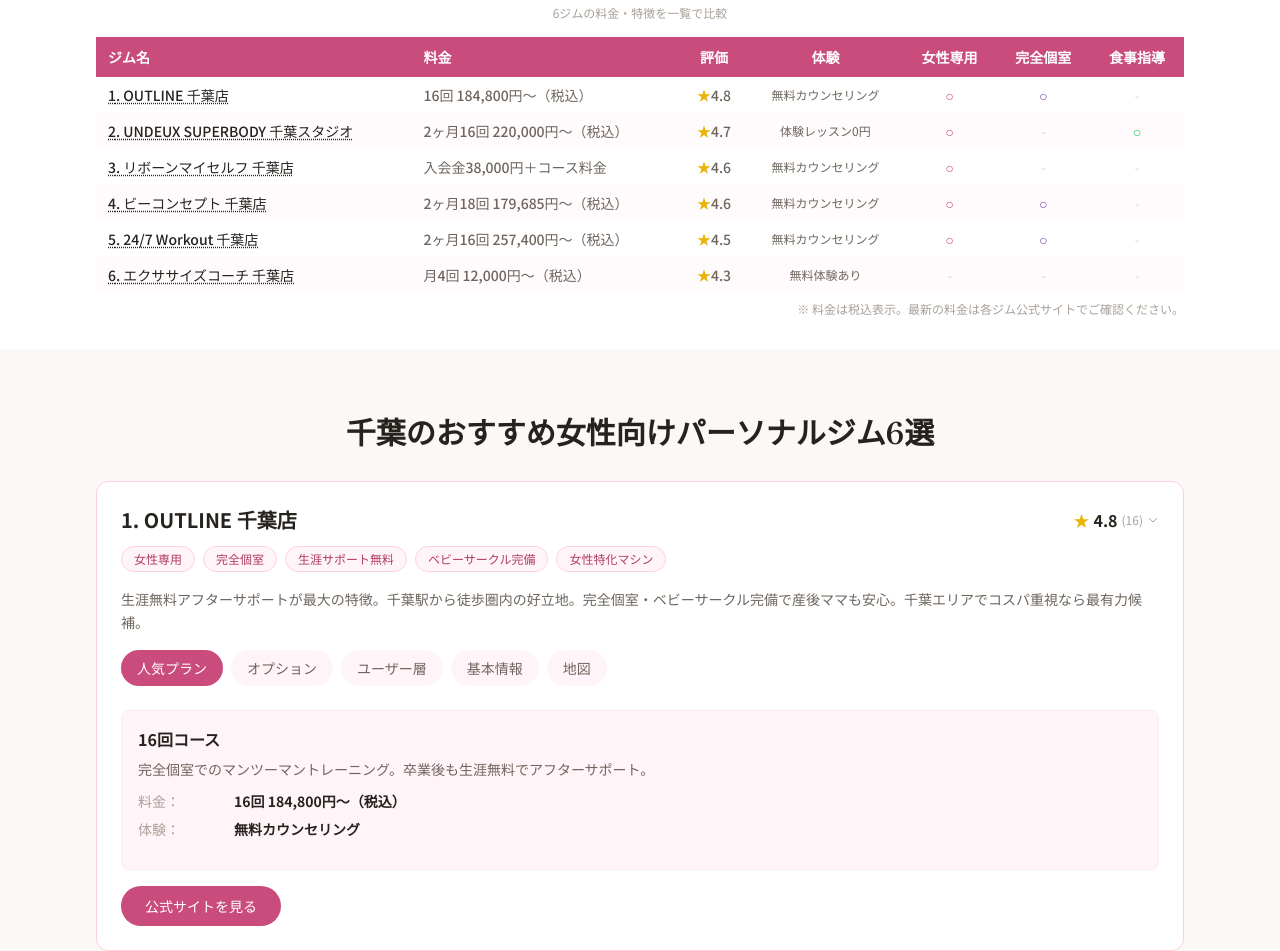
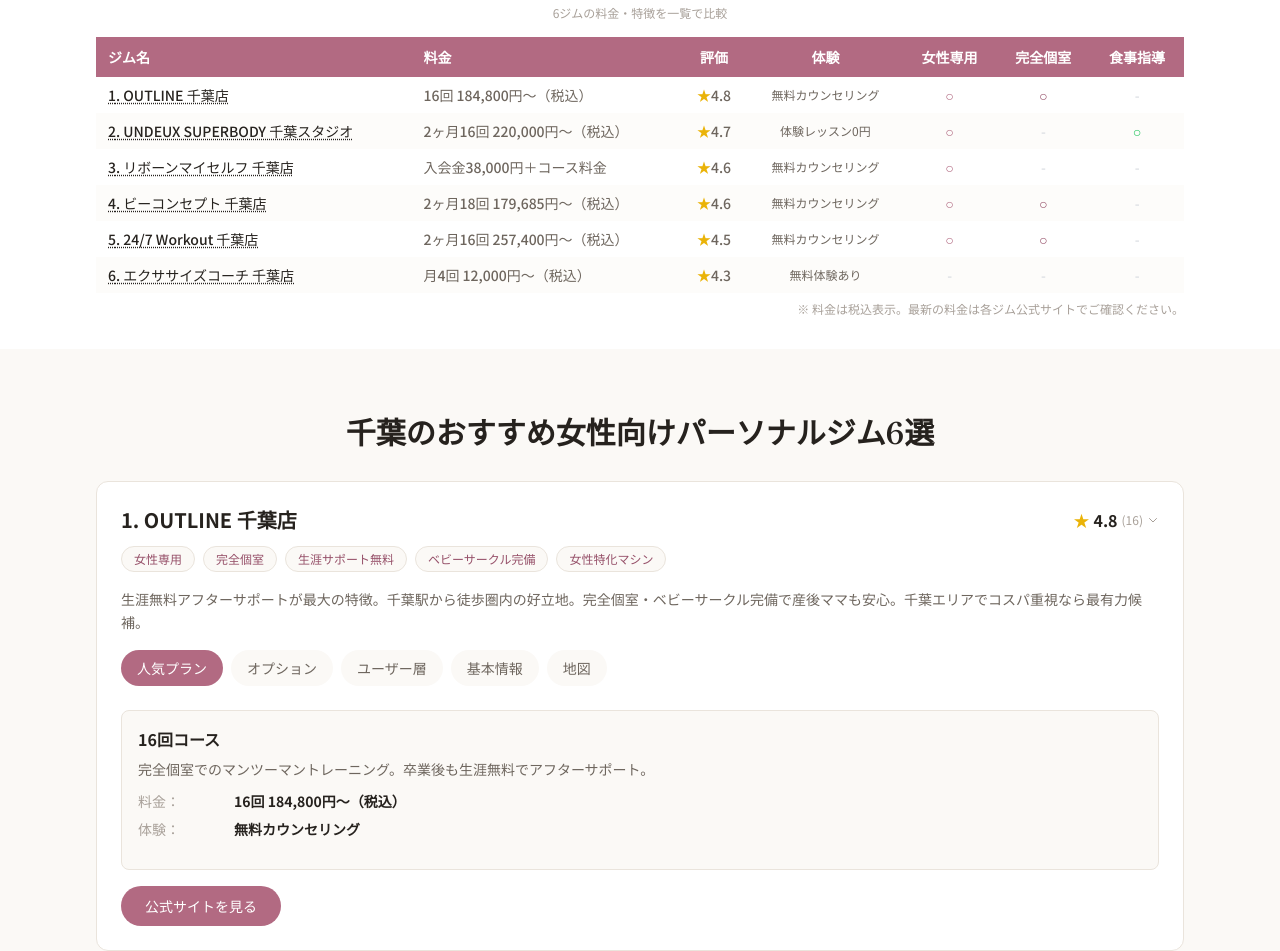
Before and after one commit to webmaster0818/g-personal-gym, a Next.js app: page /areas/chiba in a window 1280 px wide. Shown: the part 886-1837 px from the top of the page. Built offline with nearby package versions, Linux system fonts and the light colour scheme.

Commit message:
エリアページ用コンポーネントもパレット統一（GymCard/PriceComparisonTable/RelatedAreas）
- ローズ/パープル→accent/ivory/line/sand に置換。これでエリア30ページも完全にトーン統一

Co-Authored-By: Claude Opus 4.8 (1M context) <noreply@anthropic.com>

```diff
--- a/components/GymCard.tsx
+++ b/components/GymCard.tsx
@@ -48,7 +48,7 @@ export function GymCard({ gym, index }: GymCardProps) {
   const [showReviews, setShowReviews] = useState(false)
 
   return (
-    <div id={`gym-${index + 1}`} className="bg-white border border-rose-200 rounded-xl overflow-hidden hover:shadow-lg transition-shadow scroll-mt-24">
+    <div id={`gym-${index + 1}`} className="bg-white border border-line rounded-xl overflow-hidden hover:shadow-lg transition-shadow scroll-mt-24">
       <div className="p-6">
         <div className="flex items-center justify-between mb-3">
           <h3 className="text-xl font-bold text-brand-text">{index + 1}. {gym.name}</h3>
@@ -65,14 +65,14 @@ export function GymCard({ gym, index }: GymCardProps) {
         </div>
 
         {showReviews && gym.reviews && gym.reviews.length > 0 && (
-          <div className="mb-4 bg-rose-50 border border-rose-200 rounded-lg p-4">
+          <div className="mb-4 bg-ivory border border-line rounded-lg p-4">
             <div className="flex items-center justify-between mb-3">
               <h4 className="font-bold text-brand-text text-sm">利用者の口コミ</h4>
               <button onClick={() => setShowReviews(false)} className="text-brand-light hover:text-brand-text text-xs">閉じる</button>
             </div>
             <div className="space-y-3">
               {gym.reviews.slice(0, 3).map((review, i) => (
-                <div key={i} className="bg-white border border-rose-100 rounded p-3">
+                <div key={i} className="bg-white border border-line rounded p-3">
                   <div className="flex items-center mb-2">
                     <div className="flex">
                       {[...Array(5)].map((_, starIndex) => (
@@ -91,7 +91,7 @@ export function GymCard({ gym, index }: GymCardProps) {
 
         <div className="flex flex-wrap gap-2 mb-4">
           {gym.features.map((feature, i) => (
-            <span key={i} className="bg-rose-50 text-rose-600 px-3 py-1 rounded-full text-xs font-medium border border-rose-200">
+            <span key={i} className="bg-ivory text-accent-dark px-3 py-1 rounded-full text-xs font-medium border border-line">
               {feature}
             </span>
           ))}
@@ -109,8 +109,8 @@ export function GymCard({ gym, index }: GymCardProps) {
                   onClick={() => setActiveTab(tab)}
                   className={`px-4 py-2 text-sm font-medium whitespace-nowrap rounded-full transition-colors ${
                     activeTab === tab
-                      ? 'bg-rose-500 text-white'
-                      : 'bg-rose-50 text-brand-muted hover:bg-rose-100'
+                      ? 'bg-accent text-white'
+                      : 'bg-ivory text-brand-muted hover:bg-accent-tint'
                   }`}
                 >
                   {labels[tab]}
@@ -121,7 +121,7 @@ export function GymCard({ gym, index }: GymCardProps) {
         </div>
 
         {/* Tab Content */}
-        <div className="bg-rose-50 border border-rose-100 rounded-lg p-4 min-h-[160px]">
+        <div className="bg-ivory border border-line rounded-lg p-4 min-h-[160px]">
           {activeTab === 'plan' && (
             <div>
               <h4 className="font-bold text-brand-text mb-2">{gym.popularPlan?.name || '基本コース'}</h4>
@@ -145,7 +145,7 @@ export function GymCard({ gym, index }: GymCardProps) {
               <ul className="space-y-2 text-sm text-brand-muted">
                 {(gym.options || ['ウェアレンタル無料', 'タオル完備', 'シャワー完備', '食事指導あり']).map((option, i) => (
                   <li key={i} className="flex items-start">
-                    <span className="text-rose-400 mr-2">・</span>
+                    <span className="text-accent mr-2">・</span>
                     <span>{option}</span>
                   </li>
                 ))}
@@ -169,7 +169,7 @@ export function GymCard({ gym, index }: GymCardProps) {
                   <span className="text-brand-light font-medium">目的：</span>
                   <div className="mt-2 flex flex-wrap gap-2">
                     {(gym.userProfile?.purpose || ['ダイエット', 'ボディメイク', '姿勢改善']).map((purpose, i) => (
-                      <span key={i} className="bg-white text-brand-muted px-3 py-1 rounded-full text-xs border border-rose-200">{purpose}</span>
+                      <span key={i} className="bg-white text-brand-muted px-3 py-1 rounded-full text-xs border border-line">{purpose}</span>
                     ))}
                   </div>
                 </div>
@@ -197,7 +197,7 @@ export function GymCard({ gym, index }: GymCardProps) {
                   <span className="text-brand-light font-medium">設備：</span>
                   <div className="mt-2 flex flex-wrap gap-2">
                     {(gym.basicInfo?.facilities || ['完全個室', 'シャワー', 'ロッカー']).map((f, i) => (
-                      <span key={i} className="bg-white text-brand-muted px-3 py-1 rounded-full text-xs border border-rose-200">{f}</span>
+                      <span key={i} className="bg-white text-brand-muted px-3 py-1 rounded-full text-xs border border-line">{f}</span>
                     ))}
                   </div>
                 </div>
@@ -223,7 +223,7 @@ export function GymCard({ gym, index }: GymCardProps) {
                   href={`https://www.google.com/maps/search/?api=1&query=${encodeURIComponent(`${gym.name} ${gym.address}`)}`}
                   target="_blank"
                   rel="noopener noreferrer"
-                  className="inline-flex items-center justify-center w-full bg-rose-500 text-white px-4 py-3 rounded-lg text-sm font-medium hover:bg-rose-600 transition"
+                  className="inline-flex items-center justify-center w-full bg-accent text-white px-4 py-3 rounded-lg text-sm font-medium hover:bg-accent-dark transition"
                 >
                   Google Mapで見る
                 </a>
@@ -233,7 +233,7 @@ export function GymCard({ gym, index }: GymCardProps) {
         </div>
 
         <div className="mt-4">
-          <a href={`https://www.google.com/search?q=${encodeURIComponent(gym.name + ' 公式')}`} target="_blank" rel="noopener noreferrer" className="inline-block bg-rose-500 text-white px-6 py-2.5 rounded-full text-sm font-medium hover:bg-rose-600 transition">
+          <a href={`https://www.google.com/search?q=${encodeURIComponent(gym.name + ' 公式')}`} target="_blank" rel="noopener noreferrer" className="inline-block bg-accent text-white px-6 py-2.5 rounded-full text-sm font-medium hover:bg-accent-dark transition">
             公式サイトを見る
           </a>
         </div>
--- a/components/PriceComparisonTable.tsx
+++ b/components/PriceComparisonTable.tsx
@@ -14,7 +14,7 @@ function hasFeature(features: string[], pattern: RegExp): boolean {
 function Badge({ active, label }: { active: boolean; label: string }) {
   if (!active) return null
   return (
-    <span className="inline-block bg-rose-50 text-rose-600 text-[10px] px-1.5 py-0.5 rounded font-medium border border-rose-200">
+    <span className="inline-block bg-ivory text-accent-dark text-[10px] px-1.5 py-0.5 rounded font-medium border border-line">
       {label}
     </span>
   )
@@ -41,9 +41,9 @@ export function PriceComparisonTable({ gyms, areaName }: Props) {
             <a
               key={i}
               href={`#gym-${i + 1}`}
-              className="flex items-center gap-3 px-3 py-2.5 rounded-lg border border-rose-100 hover:border-rose-300 transition bg-white"
+              className="flex items-center gap-3 px-3 py-2.5 rounded-lg border border-line hover:border-accent-soft transition bg-white"
             >
-              <span className="text-rose-400 text-xs font-bold w-5 shrink-0">{i + 1}</span>
+              <span className="text-accent text-xs font-bold w-5 shrink-0">{i + 1}</span>
               <div className="flex-1 min-w-0">
                 <div className="flex items-center gap-1.5">
                   <span className="font-bold text-brand-text text-sm truncate">{gym.name}</span>
@@ -64,7 +64,7 @@ export function PriceComparisonTable({ gyms, areaName }: Props) {
                   <Badge active={hasMealGuide(gym.features)} label="食事指導" />
                 </div>
               </div>
-              <svg className="w-4 h-4 text-rose-300 shrink-0" fill="none" stroke="currentColor" viewBox="0 0 24 24">
+              <svg className="w-4 h-4 text-accent-soft shrink-0" fill="none" stroke="currentColor" viewBox="0 0 24 24">
                 <path strokeLinecap="round" strokeLinejoin="round" strokeWidth={2} d="M9 5l7 7-7 7" />
               </svg>
             </a>
@@ -75,7 +75,7 @@ export function PriceComparisonTable({ gyms, areaName }: Props) {
         <div className="hidden md:block overflow-x-auto">
           <table className="w-full border-collapse text-sm">
             <thead>
-              <tr className="bg-rose-500 text-white">
+              <tr className="bg-accent text-white">
                 <th className="px-3 py-2.5 text-left font-bold whitespace-nowrap">ジム名</th>
                 <th className="px-3 py-2.5 text-left font-bold whitespace-nowrap">料金</th>
                 <th className="px-3 py-2.5 text-center font-bold whitespace-nowrap">評価</th>
@@ -87,9 +87,9 @@ export function PriceComparisonTable({ gyms, areaName }: Props) {
             </thead>
             <tbody>
               {gyms.map((gym, i) => (
-                <tr key={i} className={i % 2 === 0 ? 'bg-white' : 'bg-rose-50/50'}>
+                <tr key={i} className={i % 2 === 0 ? 'bg-white' : 'bg-ivory/50'}>
                   <td className="px-3 py-2 font-medium text-brand-text whitespace-nowrap">
-                    <a href={`#gym-${i + 1}`} className="hover:text-rose-500 transition underline decoration-dotted underline-offset-2">
+                    <a href={`#gym-${i + 1}`} className="hover:text-accent transition underline decoration-dotted underline-offset-2">
                       {i + 1}. {gym.name}
                     </a>
                   </td>
@@ -103,8 +103,8 @@ export function PriceComparisonTable({ gyms, areaName }: Props) {
                     ) : <span className="text-gray-300">-</span>}
                   </td>
                   <td className="px-3 py-2 text-center text-brand-muted text-xs">{gym.trial}</td>
-                  <td className="px-3 py-2 text-center">{isWomenOnly(gym.features) ? <span className="text-rose-500 font-bold">○</span> : <span className="text-gray-300">-</span>}</td>
-                  <td className="px-3 py-2 text-center">{isPrivateRoom(gym.features) ? <span className="text-purple-500 font-bold">○</span> : <span className="text-gray-300">-</span>}</td>
+                  <td className="px-3 py-2 text-center">{isWomenOnly(gym.features) ? <span className="text-accent font-bold">○</span> : <span className="text-gray-300">-</span>}</td>
+                  <td className="px-3 py-2 text-center">{isPrivateRoom(gym.features) ? <span className="text-accent-dark font-bold">○</span> : <span className="text-gray-300">-</span>}</td>
                   <td className="px-3 py-2 text-center">{hasMealGuide(gym.features) ? <span className="text-green-500 font-bold">○</span> : <span className="text-gray-300">-</span>}</td>
                 </tr>
               ))}
--- a/components/RelatedAreas.tsx
+++ b/components/RelatedAreas.tsx
@@ -41,7 +41,7 @@ export function RelatedAreas({ currentSlug }: RelatedAreasProps) {
   const relatedAreas = allAreas.filter((area) => area.slug !== currentSlug)
 
   return (
-    <section className="py-16 bg-rose-50">
+    <section className="py-16 bg-ivory">
       <div className="max-w-4xl mx-auto px-6 lg:px-8">
         <h2 className="text-2xl md:text-3xl font-bold text-brand-text mb-4 text-center">
           他のエリアも見る
@@ -54,7 +54,7 @@ export function RelatedAreas({ currentSlug }: RelatedAreasProps) {
             <Link
               key={area.slug}
               href={`/areas/${area.slug}/`}
-              className="block bg-white border border-rose-200 rounded-lg p-4 text-center hover:shadow-lg hover:border-rose-400 transition"
+              className="block bg-white border border-line rounded-lg p-4 text-center hover:shadow-lg hover:border-accent transition"
             >
               <span className="text-sm font-medium text-brand-text">{area.name}</span>
             </Link>
```
